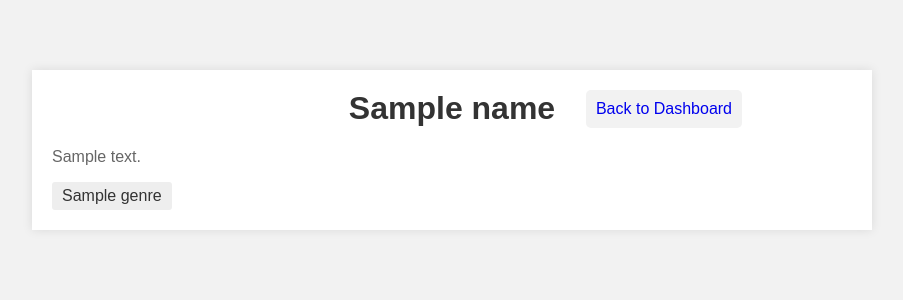
After one commit to haydenroberts130/Music, a Flask app: template templates/artist.html in a window 1280 px wide. The commit adds this page. Shown: the top 300 px of the page, without its empty margins (188-1091 px from the left). Run offline with Flask 3, Linux system fonts and the light colour scheme; the template is opened without the code that fills it: most values are stand-ins (such as "Sample title", 1, 10 or a date in 2020).

Commit message:
artists pages

```diff
--- a/app.py
+++ b/app.py
@@ -40,8 +40,9 @@ def login():
     if request.method == 'POST':
         email = request.form['email']
         password = request.form['password']
-        if validate_credentials(email, password):
-            return redirect('/movies')
+        role = request.form['role']
+        if validate_credentials(email, password, role):
+            return redirect('/dash')
         else:
             return render_template('login.html', error_message='Invalid email or password')
     return render_template('login.html')
@@ -61,13 +62,36 @@ def register():
         if role == 'artist':
             genres = request.form.getlist('genres[]')
             description = request.form['description']
+            name = request.form['name']
             user_data['genres'] = genres
             user_data['description'] = description
+            user_data['name'] = name
             db.collection('artists').add(user_data)
         elif role == 'fan':
             db.collection('fans').add(user_data)
         return redirect('/login')
     return render_template('register.html')
 
+@app.route('/dash')
+def dashboard():
+    artists = []
+    artist_collection = db.collection('artists').get()
+    for artist in artist_collection:
+        artists.append(artist.to_dict())
+    return render_template('dash.html', artists=artists)
+
+@app.route('/artist/<name>', methods=['GET', 'POST'])
+def artist(name):
+    if request.method == 'POST':
+        artist_ref = db.collection('artists').where('name', '==', name).limit(1)
+        artist_docs = artist_ref.stream()
+        for doc in artist_docs:
+            artist = doc.to_dict()
+            artist_name = artist['name']
+            artist_description = artist['description']
+            artist_genres = artist['genres']
+            return render_template('artist.html', name=artist_name, description=artist_description, genres=artist_genres)
+    return render_template('dash.html')
+
 if __name__ == "__main__":
     app.run(port=5001, debug=True)
--- /dev/null
+++ b/templates/artist.html
@@ -0,0 +1,76 @@
+<!DOCTYPE html>
+<html>
+<head>
+    <title>Artist Page</title>
+    <style>
+        body {
+            font-family: Arial, sans-serif;
+            background-color: #f2f2f2;
+            margin: 0;
+            padding: 20px;
+        }
+
+        .artist-container {
+            background-color: #fff;
+            max-width: 800px;
+            margin: 50px auto;
+            padding: 20px;
+            background-color: white;
+            box-shadow: 0px 0px 10px rgba(0, 0, 0, 0.1);
+        }
+
+        h1 {
+            color: #333;
+            margin-top: 0;
+            text-align: center;
+        }
+
+        p {
+            color: #666;
+        }
+
+        .genres {
+            margin-top: 10px;
+        }
+
+        .genres span {
+            background-color: #eee;
+            padding: 5px 10px;
+            border-radius: 3px;
+            display: inline-block;
+            margin-right: 5px;
+            color: #333;
+        }
+
+        .top-right {
+            position: absolute;
+            top: 90px;
+            right: 350px;
+            background-color: #f2f2f2;
+            padding: 10px;
+            border-radius: 5px;
+            text-decoration: none;
+        }
+
+        .home-link {
+            margin-left: auto;
+        }
+
+        .home-link:hover {
+            text-decoration: underline;
+        }
+    </style>
+</head>
+<body>
+    <div class="artist-container">
+        <a class="top-right home-link" href="/dash">Back to Dashboard</a>
+        <h1>{{ name }}</h1>
+        <p>{{ description }}</p>
+        <div class="genres">
+            {% for genre in genres %}
+                <span>{{ genre }}</span>
+            {% endfor %}
+        </div>
+    </div>
+</body>
+</html>
```
Also changed, not shown: templates/dash.html (added, +89 -0 lines), templates/login.html (+12 -0 lines), templates/register.html (+8 -0 lines).
